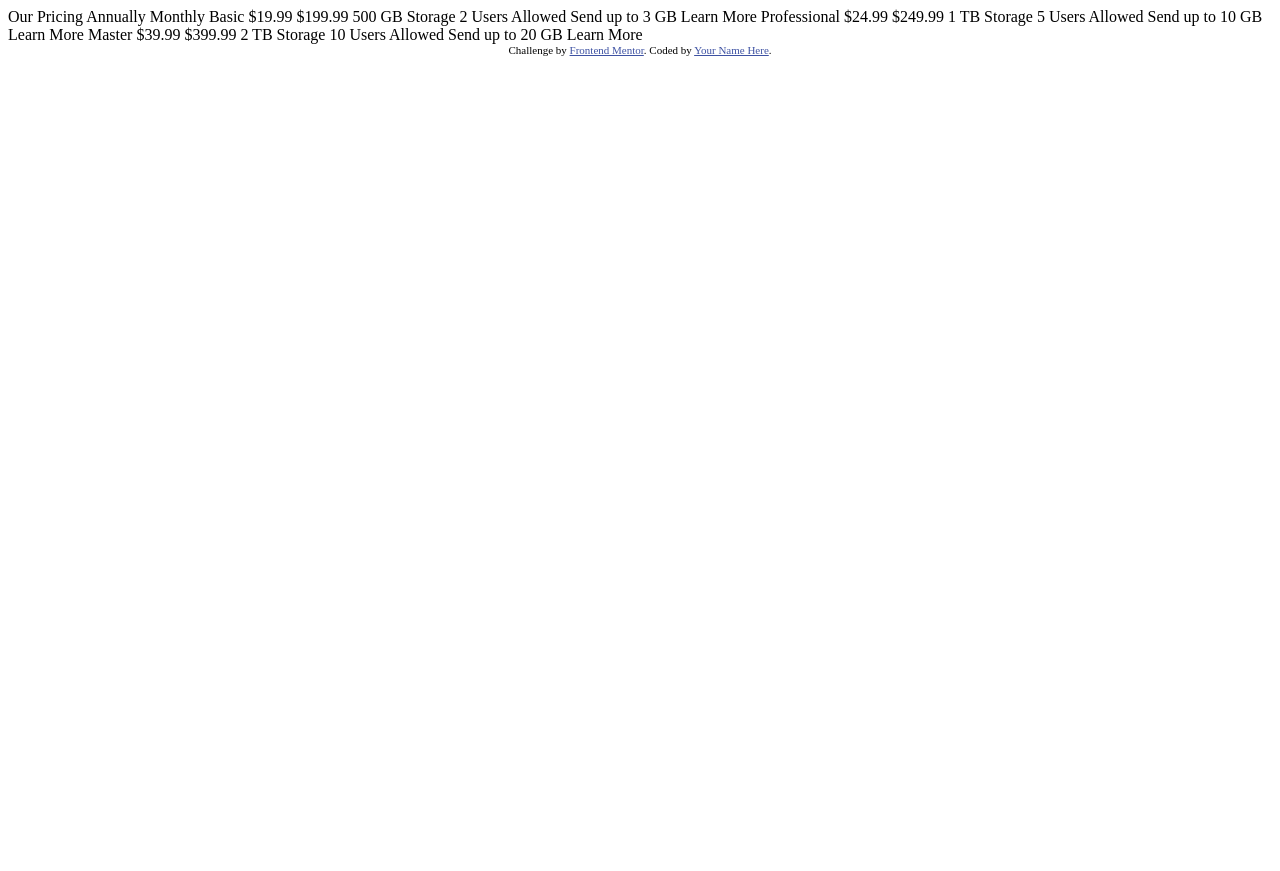
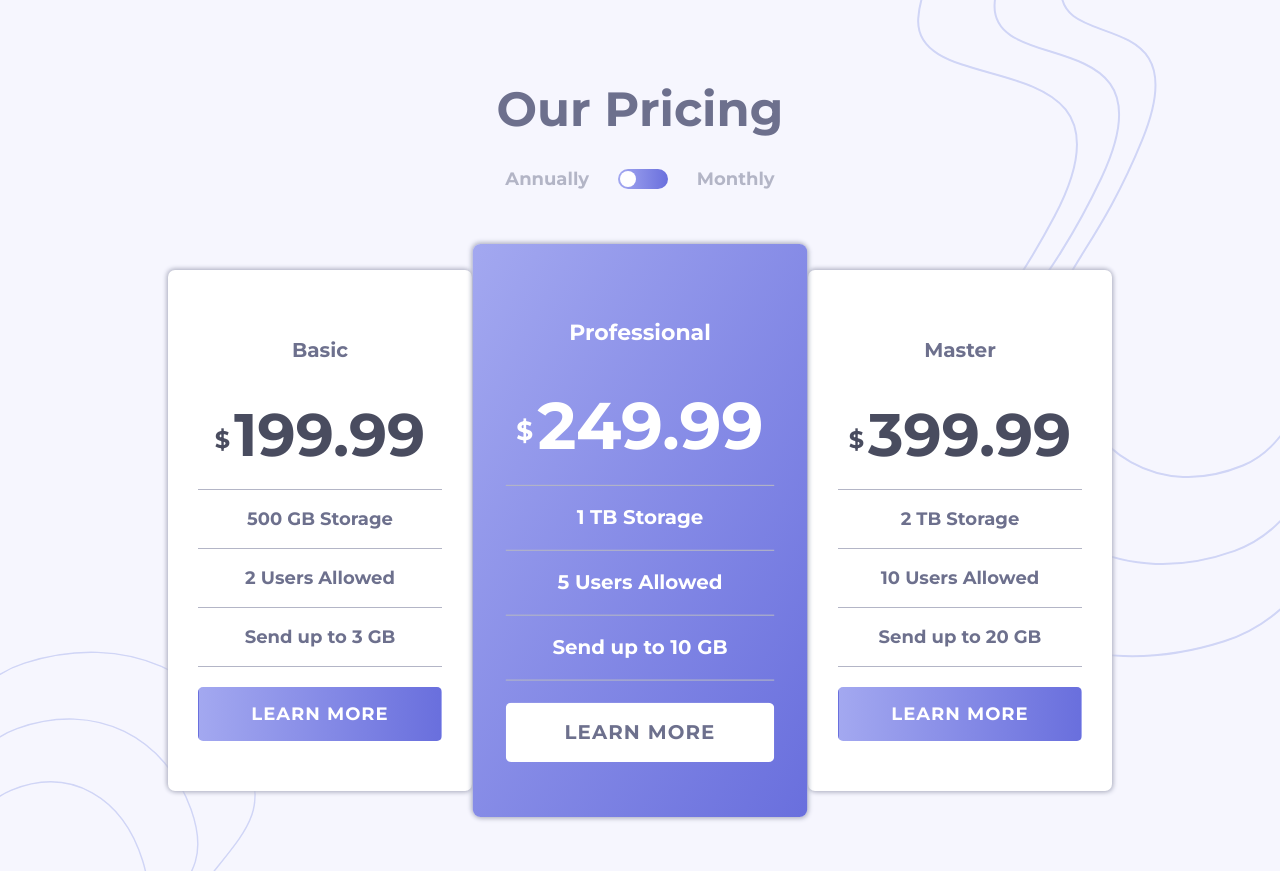
Before and after one commit to Mahesh-yadav/frontend-challenges, a website: page pricing-component-with-toggle/index.html in a window 1280 px wide. Before the commit the page ends 800 px from the top, so only its background shows below. Drawn offline with Linux system fonts and the light colour scheme.

Commit message:
finish pricing component

```diff
--- a/pricing-component-with-toggle/index.html
+++ b/pricing-component-with-toggle/index.html
@@ -6,47 +6,60 @@
 
   <link rel="icon" type="image/png" sizes="32x32" href="./images/favicon-32x32.png">
 
-  <title>Frontend Mentor | [Challenge Name Here]</title>
+  <title>Frontend Mentor | [Pricing Component]</title>
 
-  <!-- Feel free to remove these styles or customise in your own stylesheet 👍 -->
-  <style>
-    .attribution { font-size: 11px; text-align: center; }
-    .attribution a { color: hsl(228, 45%, 44%); }
-  </style>
+  <link rel="stylesheet" href="styles.css">
 </head>
 <body>
-
-  Our Pricing
-  Annually
-  Monthly
-
-  Basic
-  &dollar;19.99
-  &dollar;199.99
-  500 GB Storage
-  2 Users Allowed
-  Send up to 3 GB
-  Learn More
-
-  Professional
-  &dollar;24.99
-  &dollar;249.99
-  1 TB Storage
-  5 Users Allowed
-  Send up to 10 GB
-  Learn More
-
-  Master
-  &dollar;39.99
-  &dollar;399.99
-  2 TB Storage
-  10 Users Allowed
-  Send up to 20 GB
-  Learn More
-
-  <div class="attribution">
-    Challenge by <a href="https://www.frontendmentor.io?ref=challenge" target="_blank">Frontend Mentor</a>.
-    Coded by <a href="#">Your Name Here</a>.
-  </div>
+    <main class="container">
+      <input type="checkbox" id="toggle-checkbox" hidden>
+      <header class="header">
+        <h1 class="header-heading">
+          Our Pricing
+        </h1>
+        <div class="toggle-control">
+          <div class="control-text">Annually</div>
+          <label for="toggle-checkbox">
+            <div class="toggle-btn">
+              <div class="toggle-circle"></div>
+            </div>
+          </label>
+          <div class="control-text">Monthly</div>
+        </div>
+      </header>
+      <div class="price-card basic-card">
+        <ul class="card-features">
+          <li class="card-feature card-title">Basic</li>
+          <li class="card-feature card-price" id="price-monthly"><span>&dollar;</span>19.99</li>
+          <li class="card-feature card-price" id="price-annually"><span>&dollar;</span>199.99</li>
+          <li class="card-feature feature-border">500 GB Storage</li>
+          <li class="card-feature">2 Users Allowed</li>
+          <li class="card-feature feature-border">Send up to 3 GB</li>
+        </ul>
+        <button class="card-btn">Learn More</button>
+      </div>
+      <div class="price-card professional-card">
+        <ul class="card-features">
+          <li class="card-feature card-title">Professional</li>
+          <li class="card-feature card-price" id="price-monthly"><span>&dollar;</span>24.99</li>
+          <li class="card-feature card-price" id="price-annually"><span>&dollar;</span>249.99</li>
+          <li class="card-feature feature-border">1 TB Storage</li>
+          <li class="card-feature">5 Users Allowed</li>
+          <li class="card-feature feature-border">Send up to 10 GB</li>
+        </ul>
+        <button class="card-btn">Learn More</button>
+      </div>
+      <div class="price-card master-card">
+        <ul class="card-features">
+          <li class="card-feature card-title">Master</li>
+          <li class="card-feature card-price" id="price-monthly"><span>&dollar;</span>39.99</li>
+          <li class="card-feature card-price" id="price-annually"><span>&dollar;</span>399.99</li>
+          <li class="card-feature feature-border">2 TB Storage</li>
+          <li class="card-feature">10 Users Allowed</li>
+          <li class="card-feature feature-border">Send up to 20 GB</li>
+        </ul>
+        <button class="card-btn">Learn More</button>
+      </div>
+    </main>
 </body>
 </html>
--- /dev/null
+++ b/pricing-component-with-toggle/styles.css
@@ -0,0 +1,279 @@
+@import url('https://fonts.googleapis.com/css2?family=Montserrat:wght@400;600;700&display=swap');
+
+html{
+    box-sizing: border-box;
+    font-size: 10px;
+
+    --very-light-grayish-blue: hsl(240, 78%, 98%);
+    --light-grayish-blue: hsl(234, 14%, 74%);
+    --grayish-blue: hsl(233, 13%, 49%);
+    --dark-grayish-blue: hsl(232, 13%, 33%);
+    --gradient-color-one: hsl(236, 72%, 79%);
+    --gradient-color-two: hsl(237, 63%, 64%);
+    --bg-gradient: linear-gradient(to right, var(--gradient-color-one), var(--gradient-color-two));
+}
+
+*{
+    box-sizing: inherit;
+}
+
+body{
+    margin: 0;
+    padding: 0;
+    font-family: 'Montserrat', sans-serif;
+    font-size: 1.5rem;
+    font-weight: 700;
+}
+
+.container{
+    background: url(./images/bg-top.svg);
+    background-repeat: no-repeat;
+    background-position: top -2rem right -15rem;
+    background-size: 80%;
+    background-color: var(--very-light-grayish-blue);
+    padding: 5rem 0;
+    display: grid;
+    grid-template-columns: minmax(1rem, 5vw) 1fr minmax(1rem, 5vw);
+    justify-items: center;
+    row-gap: 5rem;
+}
+
+.header{
+    grid-area: 1 / 1 / 2 / -1;
+}
+
+.header-heading{
+    font-size: 3.2rem;
+    color: var(--grayish-blue);
+    margin: 0;
+    margin-bottom: 3rem;
+}
+
+.toggle-control{
+    display: flex;
+    justify-content: space-evenly;
+    align-items: center;
+}
+
+.control-text{
+    font-size: 1.3rem;
+    color: var(--light-grayish-blue);
+}
+
+.toggle-btn{
+    width: 5rem;
+    height: 2rem;
+    border-radius: 2rem;
+    margin: 0 2rem;
+    position: relative;
+    background: var(--bg-gradient);
+}
+
+.toggle-btn:hover{
+    opacity: 0.5;
+}
+
+.toggle-circle{
+    position: absolute;
+    left: .2rem;
+    top: 50%;
+    transform: translateY(-50%);
+    width: 1.6rem;
+    height: 1.6rem;
+    background-color: white;
+    border-radius: 50%;
+    transition: left .3s;
+}
+
+#toggle-checkbox:checked ~ .header .toggle-circle{
+    left: 3.2rem;
+}
+
+.basic-card{
+    grid-area: 2 / 2 / 3 / 3;
+}
+.professional-card{
+    grid-area: 3 / 2 / 4 / 3;
+}
+.master-card{
+    grid-area: 4 / 2 / 5 / 3;
+}
+
+.price-card{
+    background-color: white;
+    color: var(--grayish-blue);
+    padding: 4rem;
+    text-align: center;
+    width: 100%;
+    max-width: 40rem;
+    border-radius: .7rem;
+    box-shadow: .1rem .1rem .5rem 0 var(--light-grayish-blue),
+                -.1rem -.1rem .5rem 0 var(--light-grayish-blue);
+}
+
+.card-features{
+    list-style: none;
+    padding: 0;
+    margin: 0;
+}
+
+.card-feature{
+    font-size: 1.3rem;
+    padding: 1.3rem 0;
+}
+
+.card-title{
+    font-size: 1.5rem;
+    padding: 0;
+}
+.card-price{
+    color: var(--dark-grayish-blue);
+    font-size: 5rem;
+    margin: .5rem 0;
+}
+.card-price span{
+    font-size: 2.4rem;
+    display: inline-block;
+    margin-right: .4rem;
+    transform: translateY(-.8rem);
+}
+#price-monthly{
+    display: none;
+    animation: price-anim 1s;
+}
+#price-annually{
+    animation: price-anim 1s;
+}
+.feature-border{
+    border-top: .1rem solid var(--light-grayish-blue);
+    border-bottom: .1rem solid var(--light-grayish-blue);
+}
+
+.card-btn{
+    width: 100%;
+    padding: 1.5rem 0;
+    font-family: 'Montserrat', sans-serif;
+    font-size: 1.3rem;
+    font-weight: inherit;
+    letter-spacing: .1rem;
+    text-transform: uppercase;
+    color: white;
+    background: var(--bg-gradient);
+    background-clip: border-box;
+    border: .1rem solid transparent;
+    outline: none;
+    border-radius: .5rem;
+    margin-top: 2rem;
+}
+
+.card-btn:hover{
+    background: none;
+    border: .1rem solid var(--grayish-blue);
+    background-color: white;
+    color: var(--grayish-blue);
+}
+
+.professional-card{
+    background: linear-gradient(to right bottom, var(--gradient-color-one), var(--gradient-color-two));
+    color: white;
+}
+.professional-card .card-price{
+    color: white;
+}
+.professional-card .card-btn{
+    background: none;
+    background-color: white;
+    color: var(--grayish-blue);
+}
+
+.professional-card .card-btn:hover{
+    background-color: transparent;
+    border: .1rem solid white;
+    color: white;
+}
+
+#toggle-checkbox:checked ~ .price-card #price-monthly{
+    display: block;
+}
+
+#toggle-checkbox:checked ~ .price-card #price-annually{
+    display: none;
+}
+
+@keyframes price-anim{
+    0%{
+        transform: scaleX(0)
+
+    }
+    100%{
+        transform: scaleX(1);
+    }
+}
+
+@media (min-width: 800px){
+    .container{
+        grid-template-columns: minmax(1rem, 5vw) repeat(4, 1fr) minmax(1rem, 5vw);
+        column-gap: 5rem;
+        background: url(./images/bg-top.svg);
+        background-repeat: no-repeat;
+        background-position: top right -10rem;
+        background-color: var(--very-light-grayish-blue);
+    }
+    .basic-card{
+        grid-area: 3 / 2 / 4 / 4;
+    }
+    .professional-card{
+        grid-area: 2 / 3 / 3 / 5;
+    }
+    .master-card{
+        grid-area: 3 / 4 / 4 / 6;
+    }
+}
+
+@media (min-width: 1200px){
+    .container{
+        grid-template-columns: 1fr repeat(3, 2fr) 1fr;
+        column-gap: 1.6rem;
+        row-gap: 8rem;
+        padding: 8rem 0;
+        background: url(./images/bg-top.svg), url(./images/bg-bottom.svg);
+        background-repeat: no-repeat;
+        background-position: top right, left bottom;
+        background-size: auto, 20%;
+        background-color: var(--very-light-grayish-blue);
+    }
+
+    .header-heading{
+        font-size: 4.8rem;
+    }
+    .control-text{
+        font-size: 1.8rem;
+    }
+    .basic-card{
+        grid-area: 2 / 2 / 3 / 3;
+    }
+    .professional-card{
+        grid-area: 2 / 3 / 3 / 4;
+        transform: scale(1.1);
+    }
+    .master-card{
+        grid-area: 2 / 4 / 3 / 5;
+    }
+    .price-card{
+        padding: 5rem 3rem;
+    }
+    .card-feature{
+        font-size: 1.8rem;
+        padding: 1.8rem 0;
+    }
+    .card-title{
+        font-size: 2rem;
+    }
+    .card-price{
+        font-size: 6rem;
+        margin: 0;
+    }
+    .card-btn{
+        font-size: 1.8rem;
+    }
+}
```
Also changed, not shown: index.html (+1 -1 lines).
